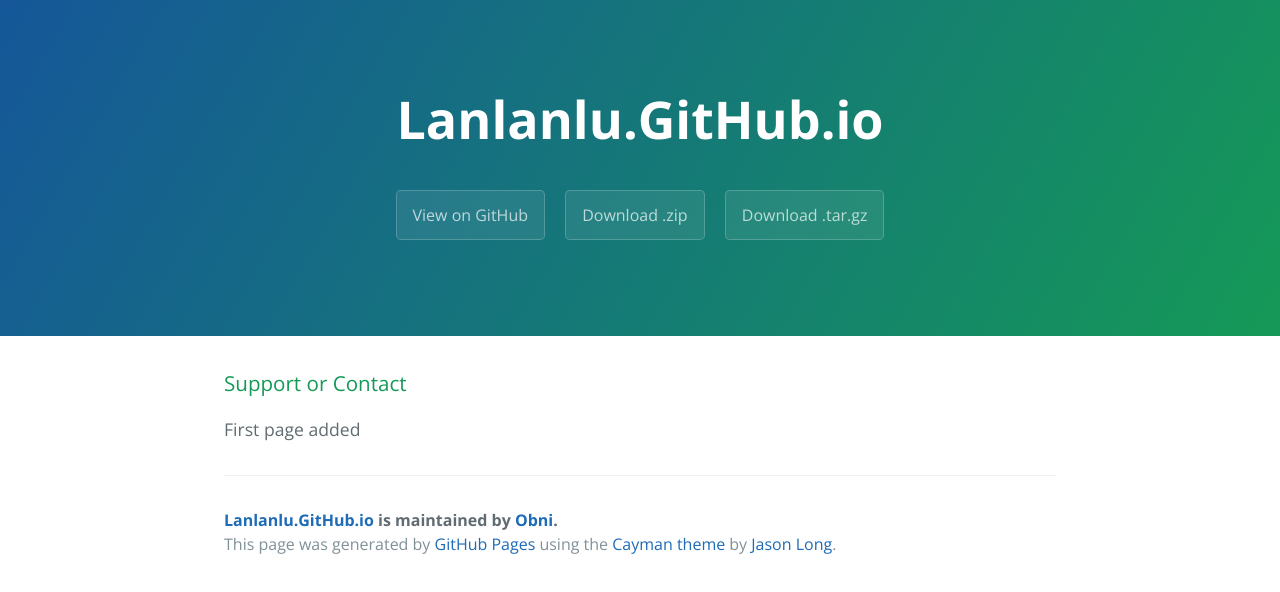
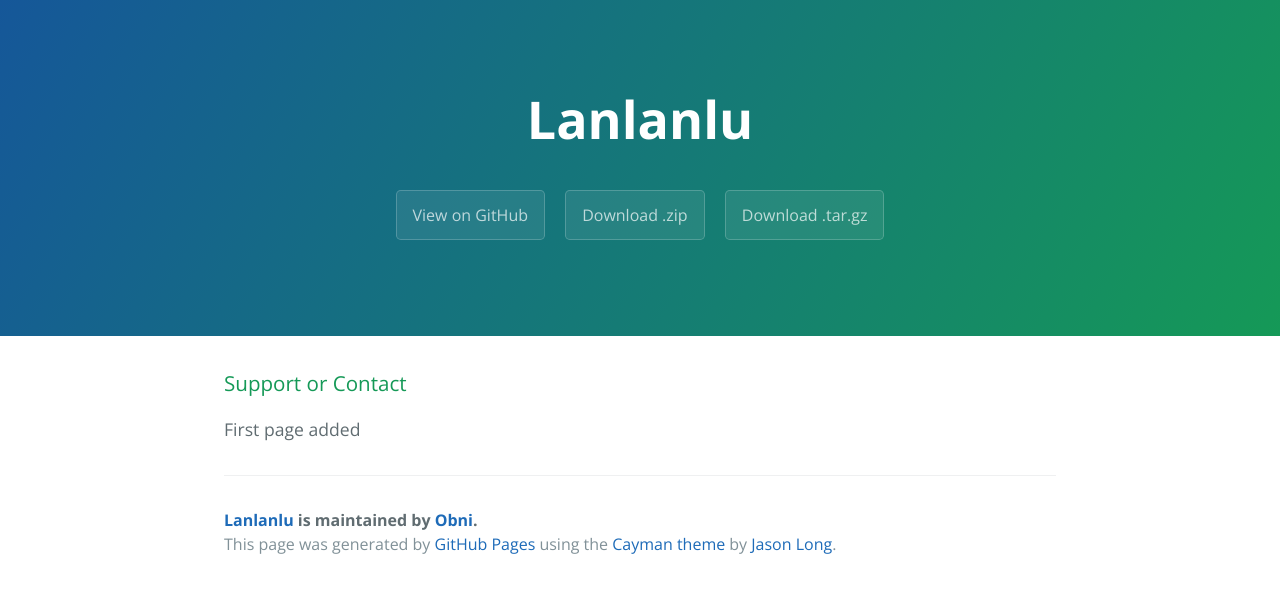
Before and after one commit to Obni/lanlanlu, a plain HTML site: page index.html in a window 1280 px wide. Drawn offline with nearby package versions, Linux system fonts and the light colour scheme.

```diff
--- a/index.html
+++ b/index.html
@@ -2,7 +2,7 @@
 <html lang="en-us">
   <head>
     <meta charset="UTF-8">
-    <title>Lanlanlu.GitHub.io by Obni</title>
+    <title>Lanlanlu by Obni</title>
     <meta name="viewport" content="width=device-width, initial-scale=1">
     <link rel="stylesheet" type="text/css" href="stylesheets/normalize.css" media="screen">
     <link href='https://fonts.googleapis.com/css?family=Open+Sans:400,700' rel='stylesheet' type='text/css'>
@@ -11,11 +11,11 @@
   </head>
   <body>
     <section class="page-header">
-      <h1 class="project-name">Lanlanlu.GitHub.io</h1>
+      <h1 class="project-name">Lanlanlu</h1>
       <h2 class="project-tagline"></h2>
-      <a href="https://github.com/Obni/lanlanlu.github.io" class="btn">View on GitHub</a>
-      <a href="https://github.com/Obni/lanlanlu.github.io/zipball/master" class="btn">Download .zip</a>
-      <a href="https://github.com/Obni/lanlanlu.github.io/tarball/master" class="btn">Download .tar.gz</a>
+      <a href="https://github.com/Obni/lanlanlu" class="btn">View on GitHub</a>
+      <a href="https://github.com/Obni/lanlanlu/zipball/master" class="btn">Download .zip</a>
+      <a href="https://github.com/Obni/lanlanlu/tarball/master" class="btn">Download .tar.gz</a>
     </section>
 
     <section class="main-content">
@@ -25,7 +25,7 @@
 <p>First page added</p>
 
       <footer class="site-footer">
-        <span class="site-footer-owner"><a href="https://github.com/Obni/lanlanlu.github.io">Lanlanlu.GitHub.io</a> is maintained by <a href="https://github.com/Obni">Obni</a>.</span>
+        <span class="site-footer-owner"><a href="https://github.com/Obni/lanlanlu">Lanlanlu</a> is maintained by <a href="https://github.com/Obni">Obni</a>.</span>
 
         <span class="site-footer-credits">This page was generated by <a href="https://pages.github.com">GitHub Pages</a> using the <a href="https://github.com/jasonlong/cayman-theme">Cayman theme</a> by <a href="https://twitter.com/jasonlong">Jason Long</a>.</span>
       </footer>
--- a/params.json
+++ b/params.json
@@ -1,5 +1,5 @@
 {
-  "name": "Lanlanlu.GitHub.io",
+  "name": "Lanlanlu",
   "tagline": "",
   "body": "### Support or Contact\r\nFirst page added\r\n",
   "note": "Don't delete this file! It's used internally to help with page regeneration."
```
